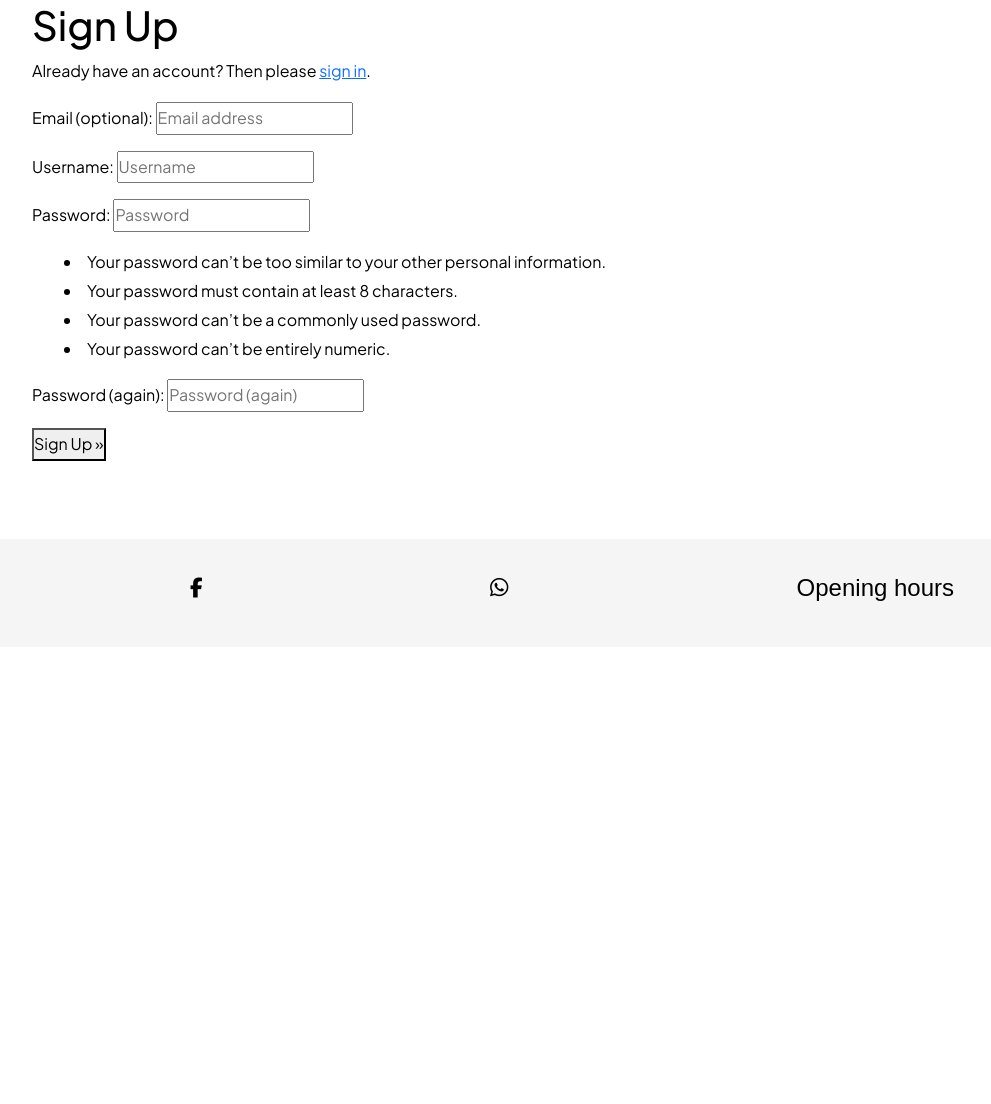
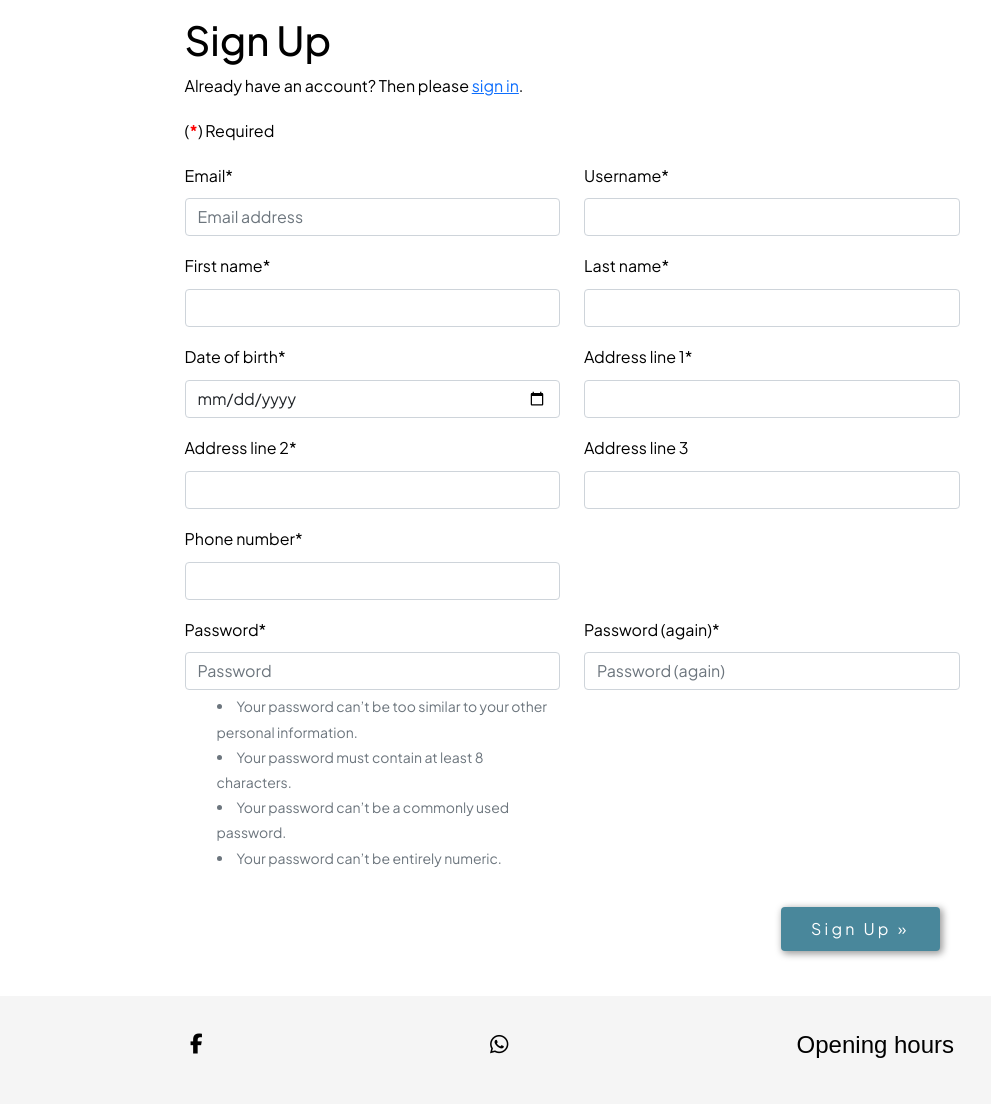
Before and after one commit to zbigniewszulc/ip-appointments, a Django app: page /accounts/signup/ in a window 1280 px wide. Shown: the part 153-1257 px from the top of the page, without its empty margins (68-1059 px from the left). Before the commit the page ends 754 px from the top, so only its background shows below. Run offline with Django 4.2, Linux system fonts and the light colour scheme; some libraries are stand-ins or nearby versions; some web fonts are replaced.

Commit message:
Create patient's signup, login and password reset form, validate and add styling

```diff
--- a/booking_platform/settings.py
+++ b/booking_platform/settings.py
@@ -132,6 +132,8 @@ AUTH_PASSWORD_VALIDATORS = [
 ]
 
 ACCOUNT_EMAIL_VERIFICATION = 'none'
+ACCOUNT_FORMS = {'signup': 'patient.forms.PatientSignupForm'}
+ACCOUNT_EMAIL_REQUIRED = True
 
 # Internationalization
 # https://docs.djangoproject.com/en/4.2/topics/i18n/
--- /dev/null
+++ b/patient/forms.py
@@ -0,0 +1,48 @@
+from allauth.account.forms import SignupForm
+from django import forms
+from .models import Patient
+from django.core.validators import RegexValidator
+
+# Formula for number phone validation. Using built-in regex validator.
+phone_regex = RegexValidator(
+    regex=r'^\+?[0-9]{9,15}$',
+    message=('Invalid phone number. '
+        'Accepted formats .e.g.: 0800123123 or with prefix +353800123123'
+    )
+)
+
+# Custom Signup Form
+class PatientSignupForm(SignupForm):
+    username = forms.CharField(min_length=5, max_length=150, required=True)
+    first_name = forms.CharField(min_length=2, max_length=150, required=True)
+    last_name = forms.CharField(min_length=2, max_length=150, required=True)
+    date_of_birth = forms.DateField(
+        required=True,
+        widget=forms.DateInput(attrs={'type': 'date'})
+    )
+    address_line_1 = forms.CharField(min_length=2,max_length=100, required=True)
+    address_line_2 = forms.CharField(min_length=2,max_length=100, required=True)
+    address_line_3 = forms.CharField(max_length=100, required=False)
+    phone_number = forms.CharField(min_length=9, max_length=15,
+        required=True, validators=[phone_regex])
+
+    # Override save() method to customize form saving process
+    def save(self, request):
+        # Call save() method from parent class
+        user = super().save(request)
+        user.first_name = self.cleaned_data['first_name']
+        user.last_name = self.cleaned_data['last_name']
+        user.save()
+
+        patient = Patient(
+            user=user,
+            # Store cleaned data (after validation)
+            date_of_birth=self.cleaned_data['date_of_birth'],
+            address_line_1=self.cleaned_data['address_line_1'],
+            address_line_2=self.cleaned_data['address_line_2'],
+            address_line_3=self.cleaned_data['address_line_3'],
+            phone_number=self.cleaned_data['phone_number']
+        )
+        patient.save()
+
+        return user
--- a/patient/models.py
+++ b/patient/models.py
@@ -9,9 +9,9 @@ class Patient(models.Model):
         related_name="patient"
     )
     date_of_birth = models.DateField()
-    address_line1 = models.CharField(max_length=100)
-    address_line2 = models.CharField(max_length=100)
-    address_line3 = models.CharField(max_length=100, blank=True)
+    address_line_1 = models.CharField(max_length=100)
+    address_line_2 = models.CharField(max_length=100)
+    address_line_3 = models.CharField(max_length=100, blank=True)
     phone_number = models.CharField(max_length=15)
     updated_on = models.DateTimeField(auto_now=True)
 
--- a/static/css/style.css
+++ b/static/css/style.css
@@ -142,56 +142,43 @@ article ul {
 }
 
 /* Form */
-#myform {
-    margin-top: 20px;
-    box-shadow: 2px 2px 7px 1px #D3D3D3;
-    display: block;
-    padding: 15px;
-    background-color: #bbbbbbed;
-    color: rgb(39, 39, 39);
+#loginForm {
+    margin: 15px auto;
+    max-width:475px;
 }
 
-#myform em {
-    font-size: 0.8em;
+#signupForm {
+    margin: 15px auto;
+    max-width:775px;
 }
 
-.input-field {
-    font-size: 1.2em;
-    line-height: 2em;
-    width: 100%;
-    padding: 0 8px;
-    border: 1px solid #ccc;
-    border-radius: 5px;
+#resetPassForm {
+    margin: 15px auto;
+    max-width:550px;
 }
 
-.input-field:focus {
-    outline: none;
-    border: 3px solid rgb(100, 100, 100);
-}
-
-#myform label {
-    display: inline-block;
-}
-
-#myform textarea {
-    width: 100%;
-    font-size: 1.2em;
-    padding: 8px;
-    border-radius: 5px;
+.btn-primary {
     border: none;
-}
-
-#myform input[type=submit] {
-    border: none;
-    width: 100%;
-    height: 50px;
-    padding: 5px;
+    display: block;
+    float: right;
+    padding: 10px 30px;
     background-color: rgb(73, 135, 155);
     box-shadow: 2px 2px 7px 1px #9e9e9e;
     font-size: 1em;
-    margin: 15px 0;
+    margin: 20px;
     color: white;
     letter-spacing: .2em;
+}
+
+.btn-primary:hover {
+    box-shadow: rgba(0, 0, 0, 0.45) 2px 5px 8px;
+    transform: scale(1);
+    background-color: rgb(50, 123, 148);
+}
+
+.required {
+    font-weight: bolder;
+    color: red;
 }
 
 /* Footer */
--- a/templates/account/signup.html
+++ b/templates/account/signup.html
@@ -1,21 +1,69 @@
 {% extends "base.html" %}
 
-{% load i18n %}
+{% load i18n crispy_forms_tags %}
 
 {% block head_title %}{% trans "Signup" %}{% endblock head_title %}
 
 {% block content %}
+<div class="container">
+  <div id="signupForm">
     <h1>{% trans "Sign Up" %}</h1>
 
     <p>{% blocktrans %}Already have an account? Then please <a href="{{ login_url }}">sign in</a>.{% endblocktrans %}</p>
+    <p>(<span class="required">*</span>) Required</p>
 
     <form class="signup" id="signup_form" method="post" action="{% url 'account_signup' %}">
       {% csrf_token %}
-  {{ form.as_p }}
+        <div class="row">
+          <div class="col-md-6">
+            {{ form.email|as_crispy_field }}
+          </div>
+          <div class="col-md-6">
+            {{ form.username|as_crispy_field }}
+          </div>
+        </div>
+        <div class="row">
+          <div class="col-md-6">
+            {{ form.first_name|as_crispy_field }}
+          </div>
+          <div class="col-md-6">
+            {{ form.last_name|as_crispy_field }}
+          </div>
+        </div>
+        <div class="row">
+          <div class="col-md-6">
+            {{ form.date_of_birth|as_crispy_field }}
+          </div>
+          <div class="col-md-6">
+            {{ form.address_line_1|as_crispy_field }}
+          </div>
+        </div>
+        <div class="row">
+          <div class="col-md-6">
+            {{ form.address_line_2|as_crispy_field }}
+          </div>
+          <div class="col-md-6">
+            {{ form.address_line_3|as_crispy_field }}
+          </div>
+        </div>
+        <div class="row">
+          <div class="col-md-6">
+            {{ form.phone_number|as_crispy_field }}
+          </div>
+        </div>
+        <div class="row">
+          <div class="col-md-6">
+            {{ form.password1|as_crispy_field }}
+          </div>
+          <div class="col-md-6">
+            {{ form.password2|as_crispy_field }}
+          </div>
+        </div>
       {% if redirect_field_value %}
       <input type="hidden" name="{{ redirect_field_name }}" value="{{ redirect_field_value }}" />
       {% endif %}
-  <button type="submit">{% trans "Sign Up" %} &raquo;</button>
+      <button type="submit" class="btn btn-primary">{% trans "Sign Up" %} &raquo;</button>
     </form>
-
+  </div>
+</div>
 {% endblock content %}
```
Also changed, not shown: patient/views.py (+8 -0 lines), templates/account/login copy.html (added, +46 -0 lines), templates/account/login.html (+9 -5 lines), templates/account/password_reset.html (+10 -6 lines), templates/account/password_reset_copy.html (added, +24 -0 lines), templates/account/signup_copy.html (added, +21 -0 lines), patient/migrations/0003_rename_address_line1_patient_address_line_1_and_more.py (added), 1 other file. Lines whose indentation alone changed are shown as unchanged.
